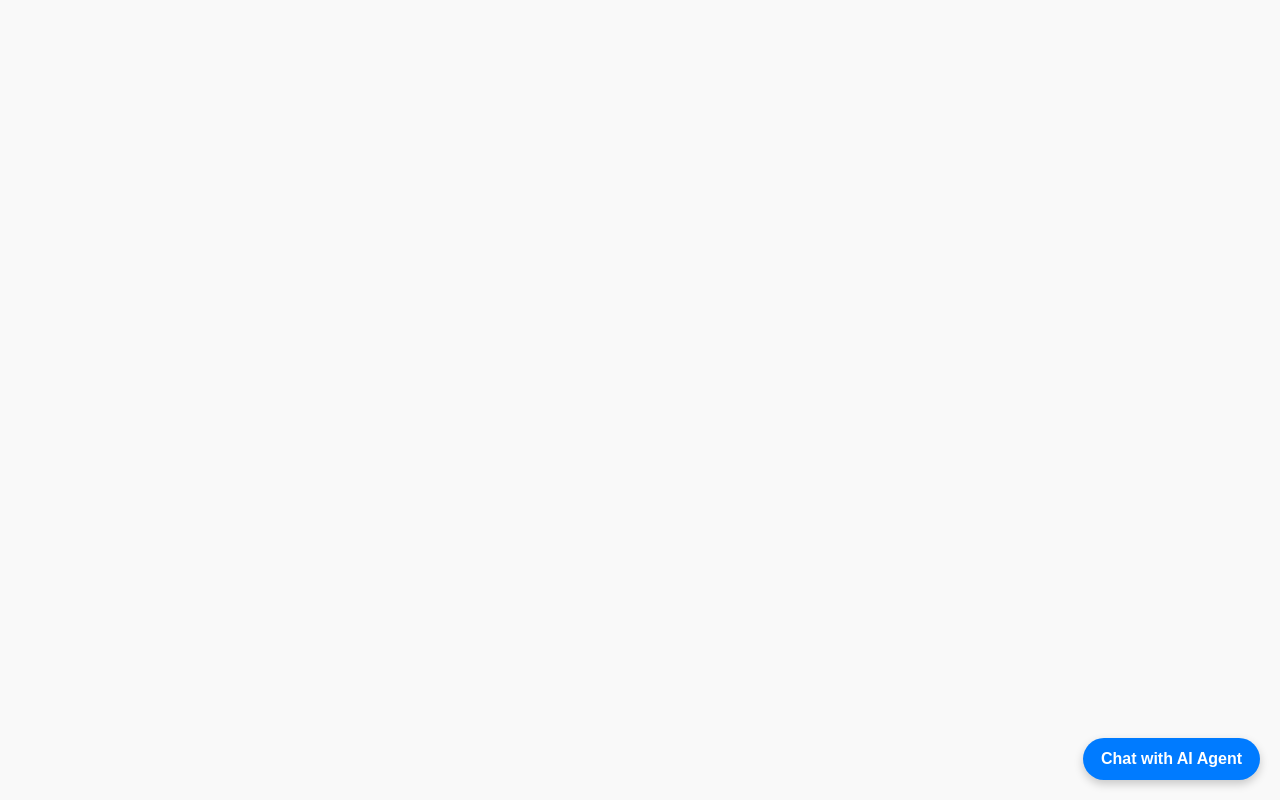
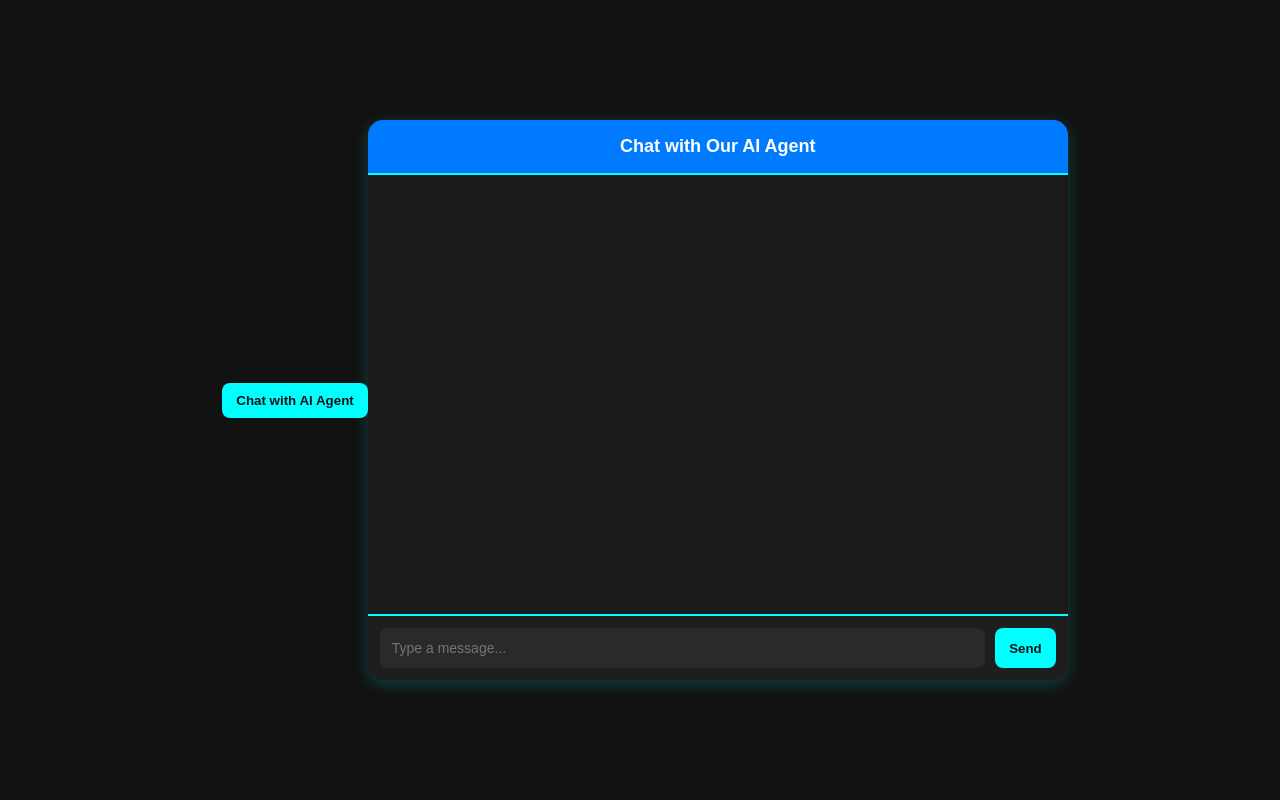
Before and after one commit to Vartanikjan/ai-insurance-agent, a website: page index.html in a window 1280 px wide. Drawn offline with Linux system fonts and the light colour scheme.

Commit message:
Update styles.css

```diff
--- a/styles.css
+++ b/styles.css
@@ -1,7 +1,8 @@
 /* General Styling */
 body {
     font-family: 'Poppins', sans-serif;
-    background-color: #f9f9f9;
+    background: #121212; /* Dark background for a futuristic look */
+    color: #ffffff;
     margin: 0;
     padding: 0;
     display: flex;
@@ -10,110 +11,102 @@ body {
     height: 100vh;
 }
 
-/* Chatbot UI */
+/* Chat Container */
 #chat-container {
-    position: fixed;
-    bottom: 20px;
-    right: 20px;
-    width: 350px;
-    background: white;
+    width: 60%;
+    max-width: 700px;
+    background: #1e1e1e;
     border-radius: 15px;
-    box-shadow: 0px 4px 15px rgba(0, 0, 0, 0.2);
+    box-shadow: 0px 4px 15px rgba(0, 255, 255, 0.2);
     overflow: hidden;
-    transition: all 0.3s ease-in-out;
+    display: flex;
+    flex-direction: column;
+    height: 70vh;
 }
 
 /* Chat Header */
 #chat-header {
     background: #007bff;
     color: white;
-    padding: 12px;
-    font-size: 16px;
+    padding: 16px;
+    font-size: 18px;
     font-weight: bold;
     text-align: center;
+    border-bottom: 2px solid #00ffff;
 }
 
 /* Chat Window */
 #chat-window {
-    height: 300px;
+    flex-grow: 1;
     overflow-y: auto;
-    padding: 10px;
-    background: #fafafa;
+    padding: 20px;
     display: flex;
     flex-direction: column;
+    background: #1a1a1a;
 }
 
 /* Message Bubbles */
 .message {
-    padding: 10px 14px;
+    padding: 12px 16px;
     margin: 8px;
-    border-radius: 12px;
-    max-width: 80%;
-    font-size: 14px;
+    border-radius: 10px;
+    max-width: 75%;
+    font-size: 15px;
+    display: inline-block;
 }
 
 .user-message {
     background: #007bff;
     color: white;
     align-self: flex-end;
+    border-top-right-radius: 0;
 }
 
 .ai-message {
-    background: #e5e5e5;
+    background: #2a2a2a;
+    color: #ffffff;
     align-self: flex-start;
+    border-top-left-radius: 0;
 }
 
 /* Chat Input Section */
 #chat-input-container {
     display: flex;
-    padding: 10px;
-    border-top: 1px solid #ddd;
-    background: white;
+    padding: 12px;
+    border-top: 2px solid #00ffff;
+    background: #1e1e1e;
 }
 
 #user-input {
     flex-grow: 1;
-    padding: 8px;
-    border: 1px solid #ccc;
-    border-radius: 6px;
+    padding: 12px;
+    border: none;
+    background: #2a2a2a;
+    color: white;
+    border-radius: 8px;
     font-size: 14px;
+    outline: none;
 }
 
 button {
-    margin-left: 8px;
-    padding: 8px 12px;
-    background: #007bff;
-    color: white;
+    margin-left: 10px;
+    padding: 10px 14px;
+    background: #00ffff;
+    color: #121212;
     border: none;
     cursor: pointer;
-    border-radius: 6px;
+    border-radius: 8px;
+    font-weight: bold;
 }
 
 button:hover {
-    background: #0056b3;
+    background: #00cccc;
 }
 
-/* Floating Button for Chat */
-#chatbot-button {
-    position: fixed;
-    bottom: 20px;
-    right: 20px;
-    background: #007bff;
-    color: white;
-    padding: 12px 18px;
-    border-radius: 50px;
-    font-size: 16px;
-    font-weight: bold;
-    cursor: pointer;
-    transition: all 0.3s ease-in-out;
-    box-shadow: 0px 4px 10px rgba(0, 0, 0, 0.2);
+/* Responsive Design */
+@media (max-width: 768px) {
+    #chat-container {
+        width: 90%;
+        height: 80vh;
+    }
 }
-
-#chatbot-button:hover {
-    background: #0056b3;
-}
-
-/* Hide Chat Initially */
-#chat-container {
-    display: none;
-}
```
